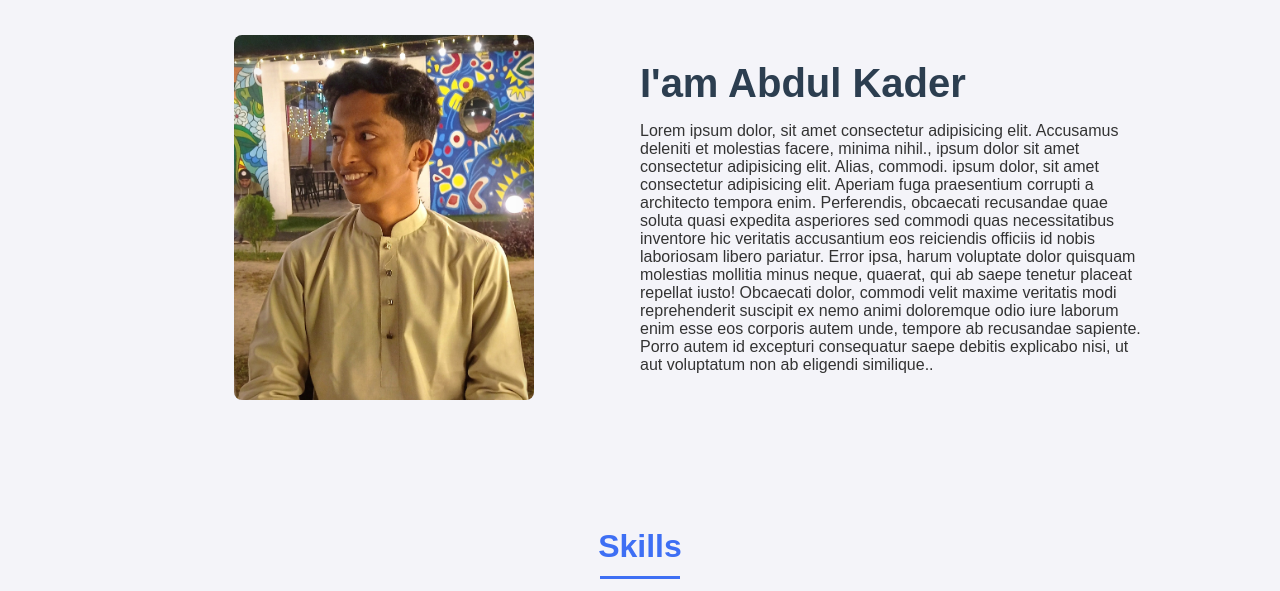
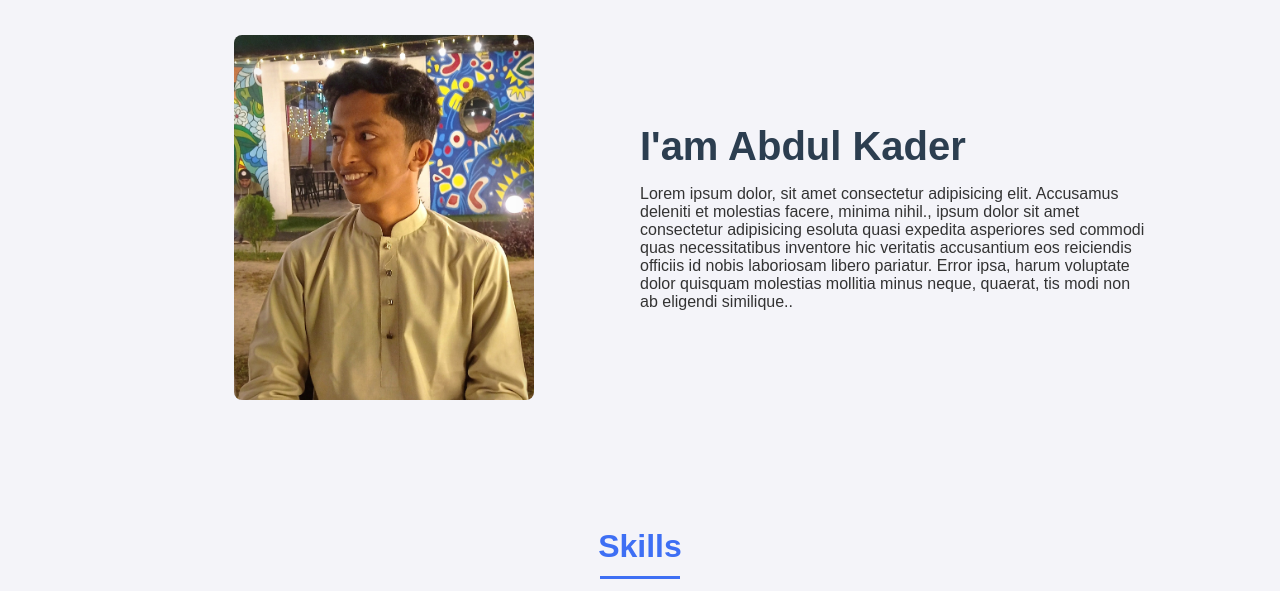
Before and after one commit to abdul-kader73/my-portfolio, a plain HTML site: page Index.html in a window 1280 px wide. Shown: the part 840-1431 px from the top of the page. Drawn offline with nearby package versions, Linux system fonts and the light colour scheme.

Commit message:
Update Index.html

```diff
--- a/Index.html
+++ b/Index.html
@@ -73,7 +73,7 @@
 
                     <div>
                         <h2 class="about__subtitle">I'am Abdul Kader</h2>
-                        <p class="about__text">Lorem ipsum dolor, sit amet consectetur adipisicing elit. Accusamus deleniti et molestias facere, minima nihil., ipsum dolor sit amet consectetur adipisicing elit. Alias, commodi. ipsum dolor, sit amet consectetur adipisicing elit. Aperiam fuga praesentium corrupti a architecto tempora enim. Perferendis, obcaecati recusandae quae soluta quasi expedita asperiores sed commodi quas necessitatibus inventore hic veritatis accusantium eos reiciendis officiis id nobis laboriosam libero pariatur. Error ipsa, harum voluptate dolor quisquam molestias mollitia minus neque, quaerat, qui ab saepe tenetur placeat repellat iusto! Obcaecati dolor, commodi velit maxime veritatis modi reprehenderit suscipit ex nemo animi doloremque odio iure laborum enim esse eos corporis autem unde, tempore ab recusandae sapiente. Porro autem id excepturi consequatur saepe debitis explicabo nisi, ut aut voluptatum non ab eligendi similique..</p>
+                        <p class="about__text">Lorem ipsum dolor, sit amet consectetur adipisicing elit. Accusamus deleniti et molestias facere, minima nihil., ipsum dolor sit amet consectetur adipisicing esoluta quasi expedita asperiores sed commodi quas necessitatibus inventore hic veritatis accusantium eos reiciendis officiis id nobis laboriosam libero pariatur. Error ipsa, harum voluptate dolor quisquam molestias mollitia minus neque, quaerat, tis modi  non ab eligendi similique..</p>
                     </div>
                 </div>
             </section>
```
